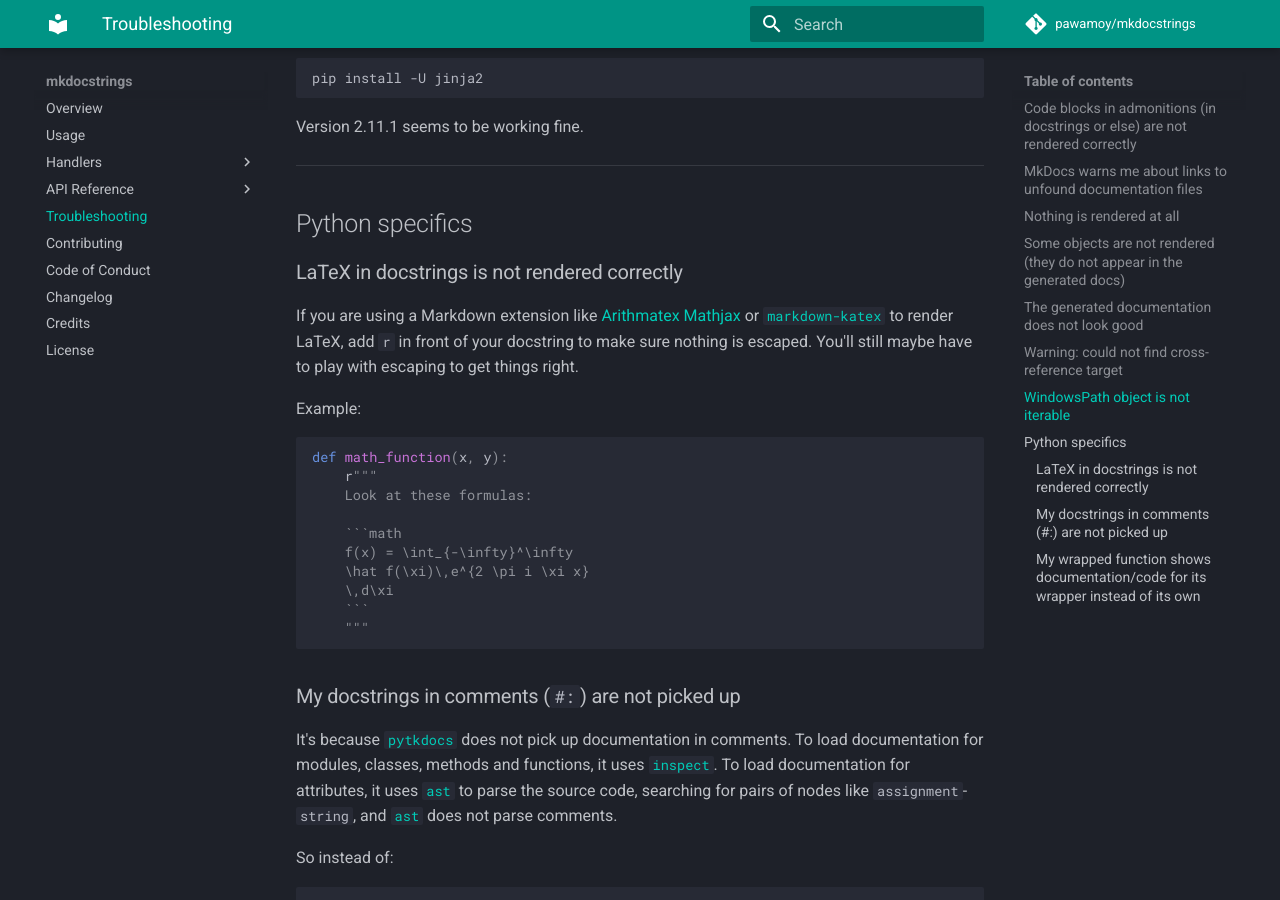
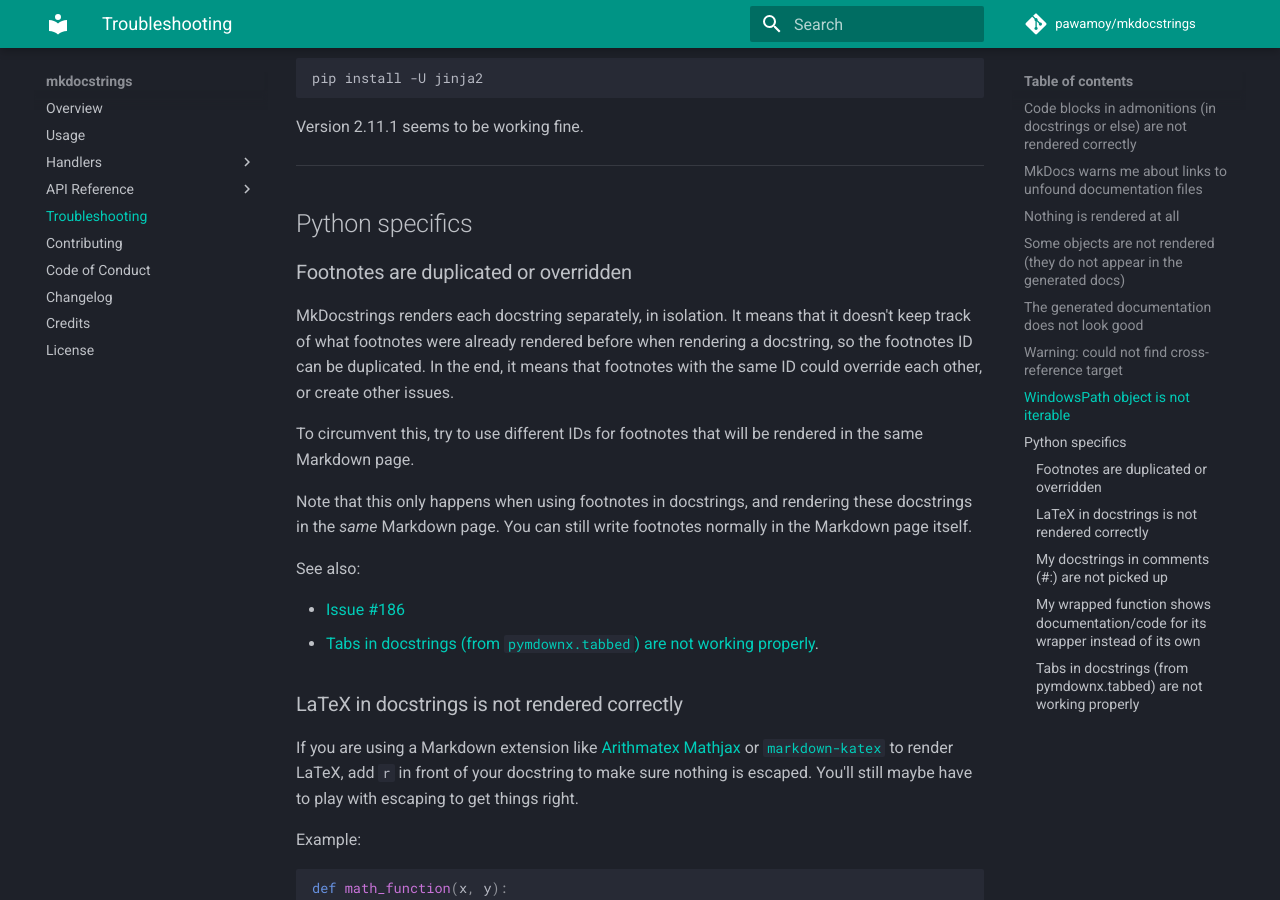
Before and after one commit to mkdocstrings/mkdocstrings, an MkDocs documentation site: the page built from docs/troubleshooting.md, in a window 1280 px wide and 900 px high, scrolled down 2318 px. Built offline with MkDocs 1.6.1 and Material for MkDocs 9.7.7, drawn with Linux system fonts in a browser that asks for light colours; comment, search, counter and statistics services are not loaded; some of the changed text lies outside the part shown.

Commit message:
docs: Add notes about tabs and footnotes in troubleshooting

```diff
--- a/docs/troubleshooting.md
+++ b/docs/troubleshooting.md
@@ -96,6 +96,26 @@
 ---
 
 ## Python specifics
+
+### Footnotes are duplicated or overridden
+
+MkDocstrings renders each docstring separately, in isolation.
+It means that it doesn't keep track of what footnotes were already rendered before
+when rendering a docstring, so the footnotes ID can be duplicated.
+In the end, it means that footnotes with the same ID could
+override each other, or create other issues.
+
+To circumvent this, try to use different IDs
+for footnotes that will be rendered in the same Markdown page.
+
+Note that this only happens when using footnotes in docstrings,
+and rendering these docstrings in the *same* Markdown page.
+You can still write footnotes normally in the Markdown page itself.
+
+See also:
+
+- [Issue #186](https://github.com/pawamoy/mkdocstrings/issues/186)
+- [Tabs in docstrings (from `pymdownx.tabbed`) are not working properly](#tabs-in-docstrings-from-pymdownxtabbed-are-not-working-properly).
 
 ### LaTeX in docstrings is not rendered correctly
 
@@ -196,3 +216,23 @@
 [inspect]: https://docs.python.org/3/library/inspect.html
 [ast]: https://docs.python.org/3/library/ast.html
 [markdown-katex]: https://gitlab.com/mbarkhau/markdown-katex
+
+### Tabs in docstrings (from `pymdownx.tabbed`) are not working properly
+
+MkDocstrings renders each docstring separately, in isolation.
+It means that it doesn't keep track of what tabs were already rendered before
+when rendering a docstring, so the tabs ID can be duplicated.
+In the end, it means that tabs with the same title will always
+link to the first tab with this title on the page.
+
+To circumvent this, try to use different titles
+for tabs that will be rendered in the same Markdown page.
+
+Note that this only happens when using tabs in docstrings,
+and rendering these docstrings in the *same* Markdown page.
+You can still write tabs normally in the Markdown page itself.
+
+See also:
+
+- [Issue #193](https://github.com/pawamoy/mkdocstrings/issues/193)
+- [Footnotes are duplicated or overridden](#footnotes-are-duplicated-or-overridden).
```
